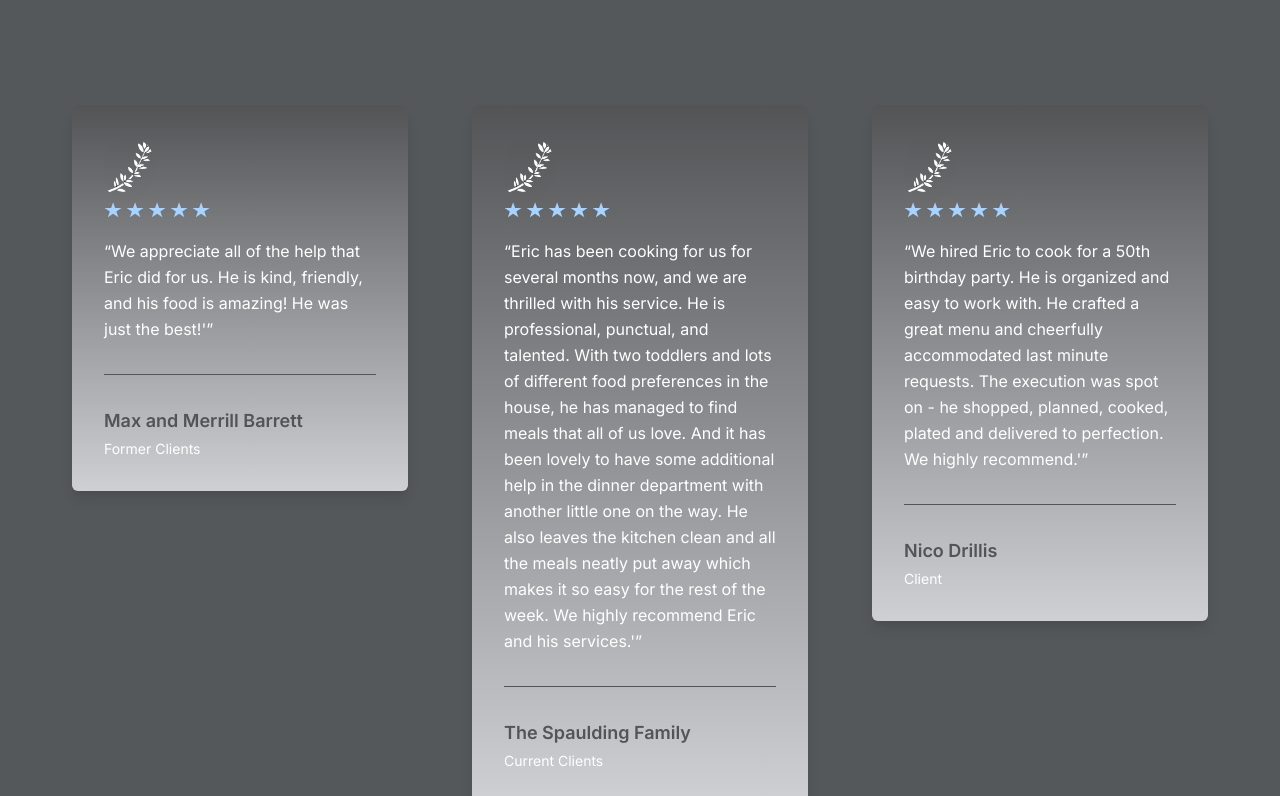
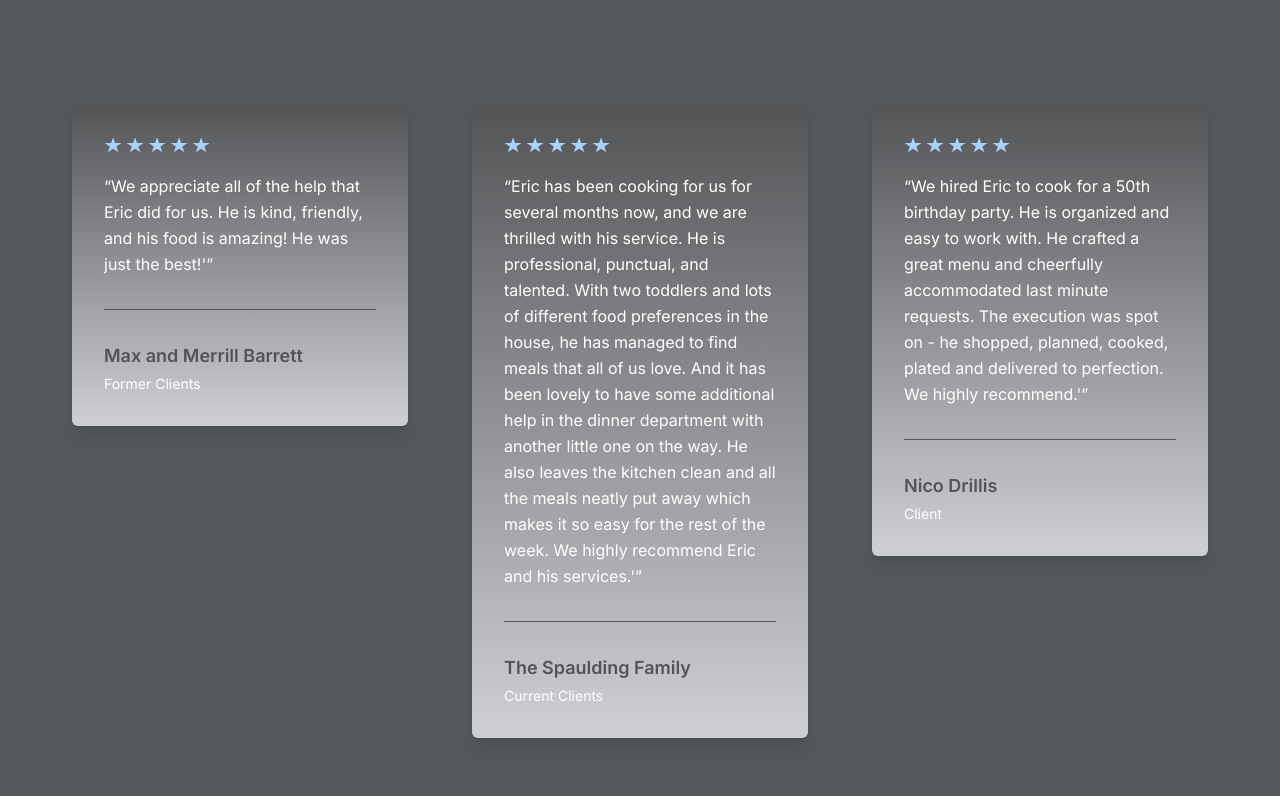
Before and after one commit to Ekalex/website, a Next.js app: page / in a window 1280 px wide. Shown: the part 2360-3156 px from the top of the page. Built offline with nearby package versions, Linux system fonts and the light colour scheme.

Commit message:
deployed review rework

```diff
--- a/components/Testimonials/index.tsx
+++ b/components/Testimonials/index.tsx
@@ -9,7 +9,7 @@ const testimonialData: Testimonial[] = [
     designation: "Former Clients",
     content:
       "We appreciate all of the help that Eric did for us. He is kind, friendly, and his food is amazing! He was just the best!'",
-    image: "/images/sprigNobg.png",
+    image: '',
     star: 5,
   },
   {
@@ -18,7 +18,7 @@ const testimonialData: Testimonial[] = [
     designation: "Current Clients",
     content:
       "Eric has been cooking for us for several months now, and we are thrilled with his service. He is professional, punctual, and talented. With two toddlers and lots of different food preferences in the house, he has managed to find meals that all of us love. And it has been lovely to have some additional help in the dinner department with another little one on the way. He also leaves the kitchen clean and all the meals neatly put away which makes it so easy for the rest of the week. We highly recommend Eric and his services.'",
-    image: "/images/sprigNobg.png",
+    image: '',
     star: 5,
   },
   {
@@ -27,7 +27,7 @@ const testimonialData: Testimonial[] = [
     designation: "Client",
     content:
       "We hired Eric to cook for a 50th birthday party.  He is organized and easy to work with.  He crafted a great menu and cheerfully accommodated last minute requests.  The execution was spot on - he shopped, planned, cooked, plated and delivered to perfection. We highly recommend.'",
-    image: "/images/sprigNobg.png",
+    image: '',
     star: 5,
   },
 
@@ -37,7 +37,7 @@ const testimonialData: Testimonial[] = [
     designation: "Client",
     content:
     "Eric has been preparing meals for my husband and I for several months, and it has been great! He is an excellent chef, very open to preferences and requests, and he cooks with a lot of variety. Eric has helped us to eat better and healthier with our busy work and lives. I would absolutely recommend Eric to cook for you!",
-    image: "/images/sprigNobg.png",
+    image: '',
     star: 5,
   },
 
@@ -47,7 +47,7 @@ const testimonialData: Testimonial[] = [
     designation: "Former Clients",
     content:
       "I’ve had the pleasure to hire Eric on multiple occasions, and he never disappoints! I’m a full time working mom and and wife and the last thing I want to do is come home and think what to make for dinner each night. Eric has been a life saver and has crossed this task off my to do list! He also has made mornings a breeze, my children (and especially me) love his sous vide egg bites! Eric goes above and beyond to make sure our entire family is happy with the menus each week. Currently Eric is putting together a menu for a private 40th event next month, and I cannot wait for him to wow my guests!",
-    image: "/images/sprigNobg.png",
+    image: '',
     star: 5,
   },
 
@@ -57,7 +57,7 @@ const testimonialData: Testimonial[] = [
     designation: "Client",
     content:
       "We recently had Eric come to our home and had a 4-course autumn tasting menu, with a different wine pairing for each of the four courses. We invited another couple so there were four of us for this amazing experience. Every detail of the evening was taken care of for us by Eric - from the INCREDIBLE food, to the setting of the table and service for each of the courses. Eric and his team even took care of dishes and cleaning, so we had a spotless kitchen and didn't have to do any dishes or take out any trash! It was readily apparent that Eric is very organized, experienced, and came with a very friendly attitude and was willing to answer our questions. He was very prepared and thorough leading up to the evening, and it paid off as it went off flawlessly. Will definitely be looking to do this again sometime soon!",
-    image: "/images/sprigNobg.png",
+    image: '',
     star: 5,
   },
 
@@ -67,7 +67,7 @@ const testimonialData: Testimonial[] = [
     designation: "Former Client",
     content:
       "Eric did an amazing job cooking dinner for our family each week! From beef stew to chicken pot pies, the food was delicious and made life super easy for two very busy professionals with two very busy kids! Can not recommend Eric enough. Reasonably priced and very talented!",
-    image: "/images/sprigNobg.png",
+    image: '',
     star: 5,
   },
 
@@ -77,7 +77,7 @@ const testimonialData: Testimonial[] = [
     designation: "Client",
     content:
       "We wanted something a bit special for my wife’s ?0 birthday and Eric really hit it out of the park for us. From initial contact through to clean up and goodbyes, Eric was professional, efficient and responsive to our requests. Plus, he totally noticed the interest of the teenagers and involved them which was awesome. And the dinner itself - from starters through dessert - huge hit with us and our guests. It was well presented and delicious. We highly recommend Eric and his team.",
-    image: "/images/sprigNobg.png",
+    image: '',
     star: 5,
   },
 ];
--- a/package.json
+++ b/package.json
@@ -17,6 +17,7 @@
     "eslint-plugin-jsx-a11y": "^6.7.1",
     "eslint-plugin-react": "^7.32.2",
     "eslint-plugin-react-hooks": "^4.6.0",
+    "firebase": "^10.6.0",
     "next": "13.1.6",
     "next-themes": "^0.2.1",
     "react": "18.2.0",
```
Also changed, not shown: 2 other files (tests, documents, lock files or other folders).
